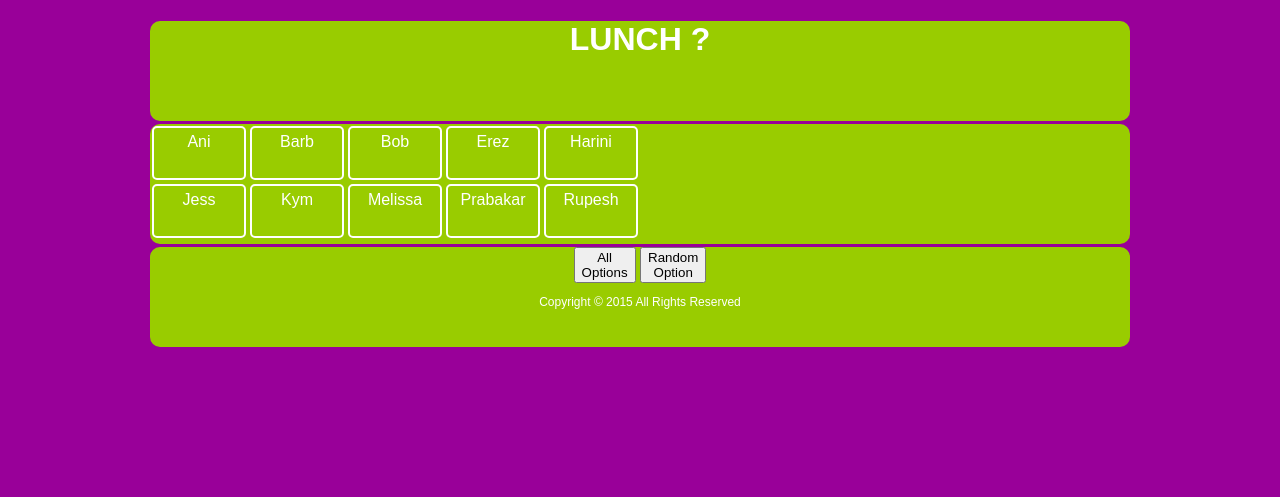
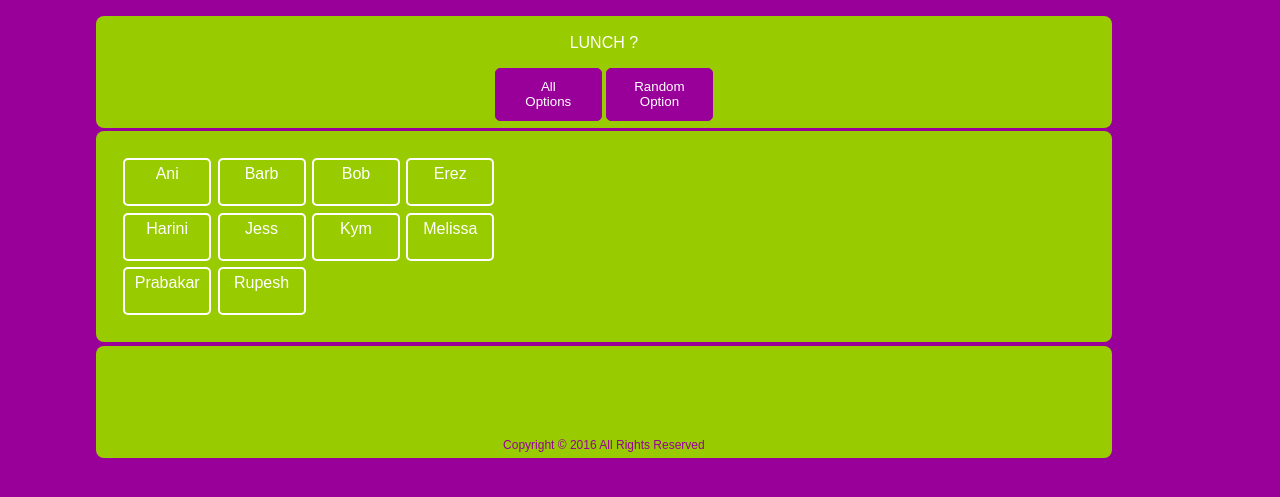
Before and after one commit to aganita/eatery-picker, a PHP site: page / in a window 1280 px wide. Shown: the top 497 px of the page. Run offline with PHP 8.4, Linux system fonts and the light colour scheme.

Commit message:
major update to styling

```diff
--- a/home.html
+++ b/home.html
@@ -8,10 +8,13 @@
 
 <body>
   <header>
-    <div><h1>LUNCH ?</h1></div>
+    <div><p>LUNCH ?</p>
+      <button class="sbm-button" onclick="allOptions()">All<br>Options</button>
+      <button class="sbm-button" onclick="randomOption()">Random<br>Option</button>
+    </div>
   </header>
   <div class="container">
-    <div class="box">
+    <div class="box-1">
       <div>
         <input class="ck-button" id="ck_1" type="checkbox" value="ani" onclick="validate()">
         <label for="ck_1">Ani</label>
@@ -53,20 +56,16 @@
         <label for="ck_10">Rupesh</label>
       </div>
     </div>
-    <div class="box">
+    <div class="box-2">
       <div id="showOptions">
       </div>
     </div>
     <div style="clear:both;"></div>
   </div>
-
   <footer>
     <div>
-      <button class="sbm-button" onclick="allOptions()">All<br>Options</button>
-      <button class="sbm-button" onclick="randomOption()">Random<br>Option</button>
-      <p>Copyright © 2015 All Rights Reserved</p>
+      <p>Copyright © 2016 All Rights Reserved</p>
     </div>
   </footer>
-
 </body>
 </html>
--- a/style.css
+++ b/style.css
@@ -1,103 +1,85 @@
-html {
-  text-align: center;
-}
 
 body {
+  background: #990099;
+  display: inline-block;
+  margin: 0 auto;
   font-family: Circular, sans-serif;
-  background: #990099;
-
-    display: inline-block;
-    margin: 0px auto;
-    text-align: center;
-
+  color: white;
 }
 
 
-header, footer {
+header, footer, .container {
   background: #99cc00;
-  height: 100px;
-  text-align: center;
-  color: white;
-  border-radius: 10px;
-  margin-top: 3px;
+  border-radius: 0.5em;
+  margin-top: 0.2em;
+  margin-bottom: 0.2em;
   margin-left: 6em;
   margin-right: 6em;
-
+  box-sizing: border-box;
 }
 
-.container {
-  background: #99cc00;
-  color: white;
-  border-radius: 10px;
-  margin-top: 3px;
-  margin-left: 6em;
-  margin-right: 6em;
+header {
+  height: 7em;
+  padding-top: 0.1em;
+  margin-top: 1em;
+  text-align: center;
+  box-sizing: border-box;
 }
 
-footer .ck-button {
-  background-color: #990099;
-  font-family: Circular, sans-serif;
-
-
+footer {
+  height: 7em;
+  padding-top: 5em;
+  text-align: center;
+  box-sizing: border-box;
 }
 
-footer .ck-button:hover {
-  border:3px solid white;
-  -webkit-transition: all 300ms ease;
-  -moz-transition: all 300ms ease;
-  -o-transition: all 300ms ease;
-  transition: all 300ms ease;
-
-}
 
 footer p{
   font-size: 0.75em;
-  color: white;
+  color: #990099;
 }
 
-h1 {
-  vertical-align: middle;
+.box-1, .box-2 {
+  width: 50%;
+  color: white;
+  float: left;
+  display: table;
+  padding: 1.5em;
+  box-sizing: border-box;
+}
 
+.box-2 {
+  padding-left: 0;
 }
 
 ul {
-  margin: 5px 40px;
+  margin: 0;
   padding: 0px;
 }
 
 li {
-  color: #99cc00;
-  background: white;
+  color: white;
   margin: 2px;
-  border-radius: 5px;
   padding: 3px;
 
 
 }
 
-
-
-.box {
-  box-sizing: border-box;
-  width: 50%;
-  color: white;
-}
-
-
 .ck-button {
-    height: 0;
-    overflow: hidden;
-    position: absolute;
+  height: 0;
+  overflow: hidden;
+  position: absolute;
 }
 
 label {
   display: block;
   text-align: center;
-  width: 5em;
-  height: 2.5em;
+  width: 5.5em;
+  height: 3em;
   padding: 5px;
   border: 2px solid white;
   border-radius: 5px;
+  box-sizing: border-box;
 }
 
 input:checked + label {
@@ -117,53 +99,20 @@ input + label:hover {
   transition: all 300ms ease;
 }
 
-.box > div {
+.box-1 > div {
   float: left;
-  margin: 2px;
-
+  margin: 0.2em;
+  text-align: center;
+  box-sizing: border-box;
 }
 
-/*
-.ck-button {
-  margin: 5px;
+.sbm-button {
+  width: 8em;
+  height: 4em;
+  border: 1px solid #990099;
+  background: #990099;
   color: white;
-  border:2px solid white;
-  border-radius: 6px;
+  border-radius: 5px;
   overflow:auto;
-  width: 110px;
-  height: 50px;
-  padding: 0px;
+  box-sizing: border-box;
 }
-
-/*
-.ck-button label span:hover {
-  border:1px solid white;
-  border-radius: 6px;
-  -webkit-transition: all 300ms ease;
-  -moz-transition: all 300ms ease;
-  -o-transition: all 300ms ease;
-  transition: all 300ms ease;
-}
-*/
-
-/*
-.ck-button label input {
-  position:absolute;
-  top:-20px;
-}
-
-.ck-button label span {
-  text-align:center;
-  width: 98px;
-  height: 48px;
-}
-
-
-
-.ck-button input:checked + span{
-  background: white;
-  color: #99cc00;
-
-}
-
-*/
```
